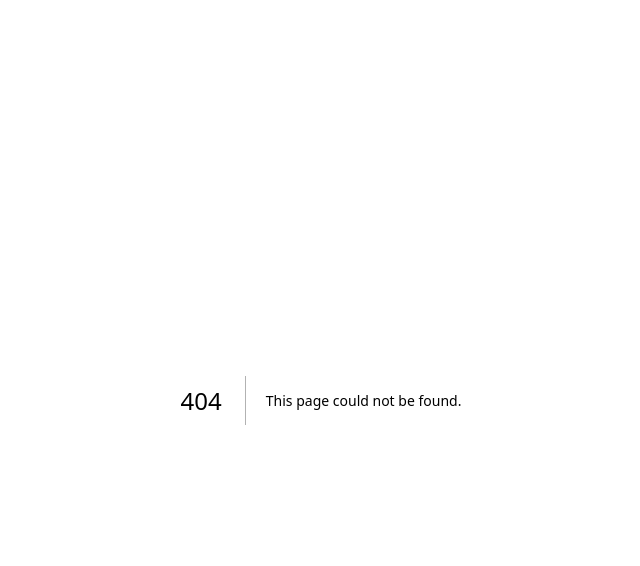
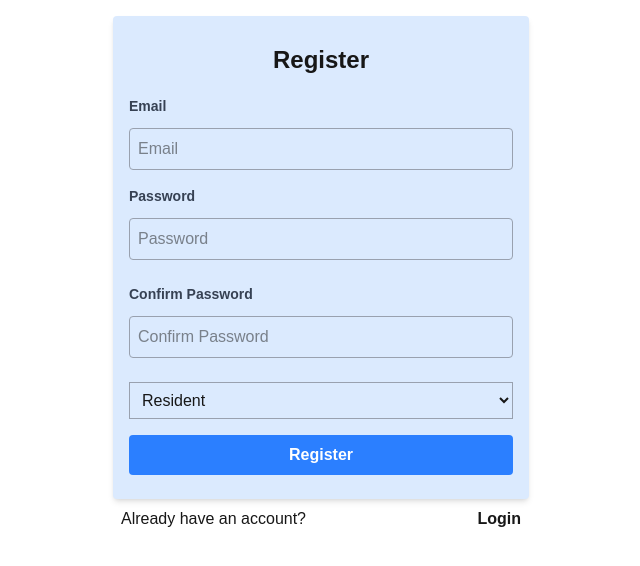
Before and after one commit to Stackarius/neighbor_security, a Next.js app: page /register in a window 1280 px wide. Before the commit this address had no page. Shown: the top 566 px of the page, without its empty margins (319-959 px from the left). Built offline with nearby package versions, Linux system fonts and the light colour scheme.

Commit message:
feat: Register page for user sign up and auth

```diff
--- /dev/null
+++ b/src/app/register/page.js
@@ -0,0 +1,96 @@
+"use client";
+import { useState } from "react";
+import { useRouter } from "next/navigation";
+import { register } from "../../lib/auth";
+import { toast } from "react-toastify";
+import Link from "next/link";
+
+export default function Register() {
+  const rolesOptions = ['Resident', 'Admin', 'Guard']
+
+  const [role, setRole] = useState('Resident' || rolesOptions[0] )
+
+  const router = useRouter();
+  const [email, setEmail] = useState("");
+  const [password, setPassword] = useState("");
+  const [confirmPassword, setConfirmPassword] = useState("");
+
+  const handleRegister = async (e) => {
+    e.preventDefault();
+    try {
+      await register(email, password);
+      toast.success("Registration successful");
+    } catch (err) {
+      toast.error(err.message);
+    }
+  };
+
+  return (
+    <div className="flex flex-col  m-auto justify-center p-4 max-w-md">
+      <div>
+        <form
+          onSubmit={handleRegister}
+          className="flex flex-col gap-2 bg-blue-100 p-4 rounded shadow-md w-full"
+        >
+          <h2 className="text-2xl font-bold my-3 text-center">Register</h2>
+          <p className="text-sm text-gray-700 mb-1 font-semibold">Email</p>
+          <input
+            type="email"
+            placeholder="Email"
+            value={email}
+            onChange={(e) => setEmail(e.target.value)}
+            required
+            className="mb-2 border border-gray-400 rounded p-2"
+          />
+          <p className="text-sm text-gray-700 mb-1 font-semibold">Password</p>
+
+          <input
+            type="password"
+            placeholder="Password"
+            value={password}
+            onChange={(e) => setPassword(e.target.value)}
+            required
+            className="mb-4 border border-gray-400 rounded p-2"
+          />
+          <p className="text-sm text-gray-700 mb-1 font-semibold">
+            Confirm Password
+          </p>
+
+          <input
+            type="password"
+            placeholder="Confirm Password"
+            value={confirmPassword}
+            onChange={(e) => setConfirmPassword(e.target.value)}
+            required
+            className="mb-4 border border-gray-400 rounded p-2"
+          />
+          {/* Role */}
+          <select
+            className="mb-2 border border-gray-400  p-2"
+            onChange={() => {
+              setRole(role);
+            }}
+          >
+            {rolesOptions.map((role) => (
+              <option key={role} value={role} className="p-1 bg-white">
+                {role}
+              </option>
+            ))}
+          </select>
+          <button
+            type="submit"
+            className={
+              "bg-blue-500 rounded font-semibold text-white px-4 py-2 hover:bg-blue-700 mb-2"
+            }
+          >
+            Register
+          </button>
+        </form>
+        <div className="flex p-2">
+          <p>Already have an account? </p>
+          <Link href="/login" className="ml-auto font-semibold">Login</Link>
+        </div>
+      </div>
+      </div>
+  )
+}
```
